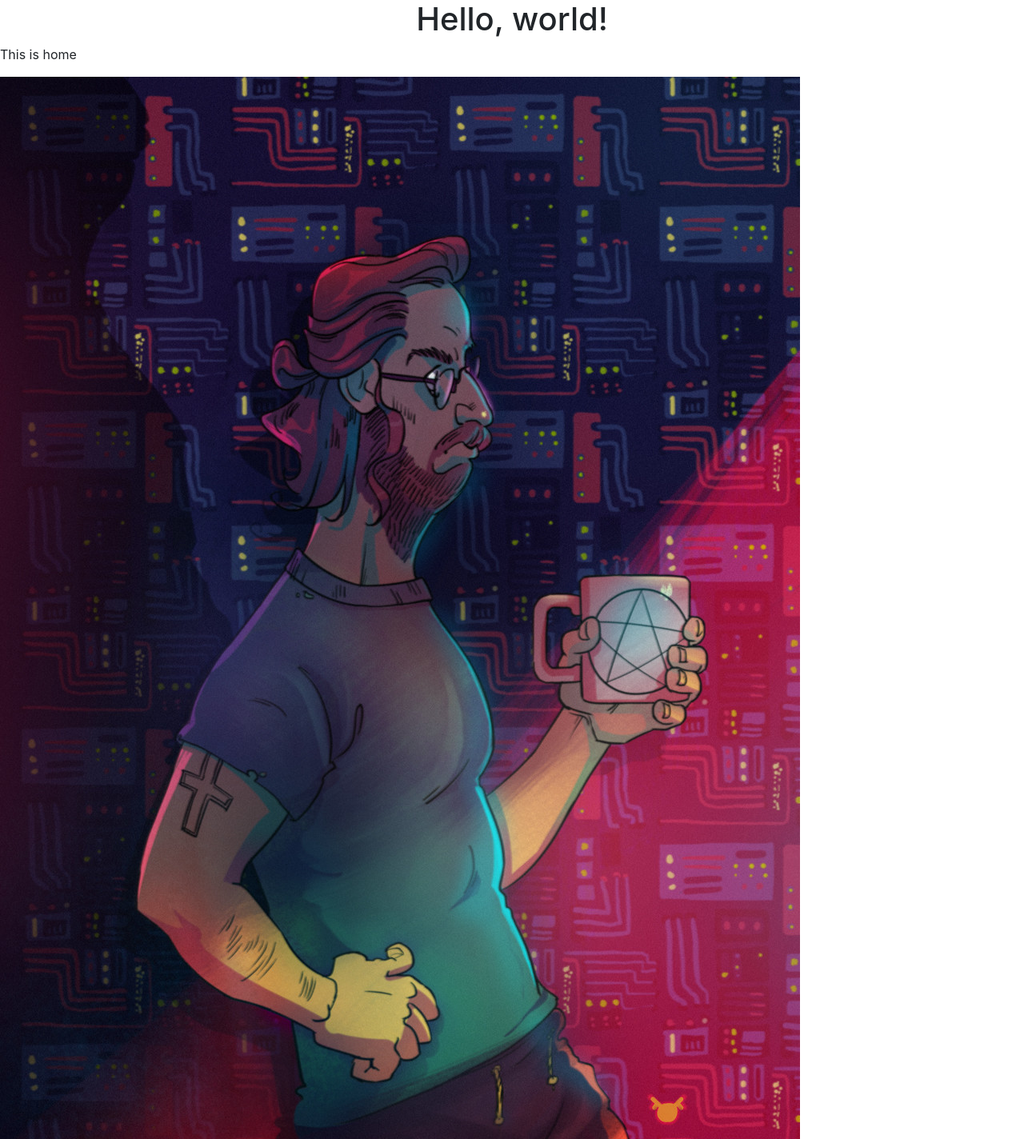
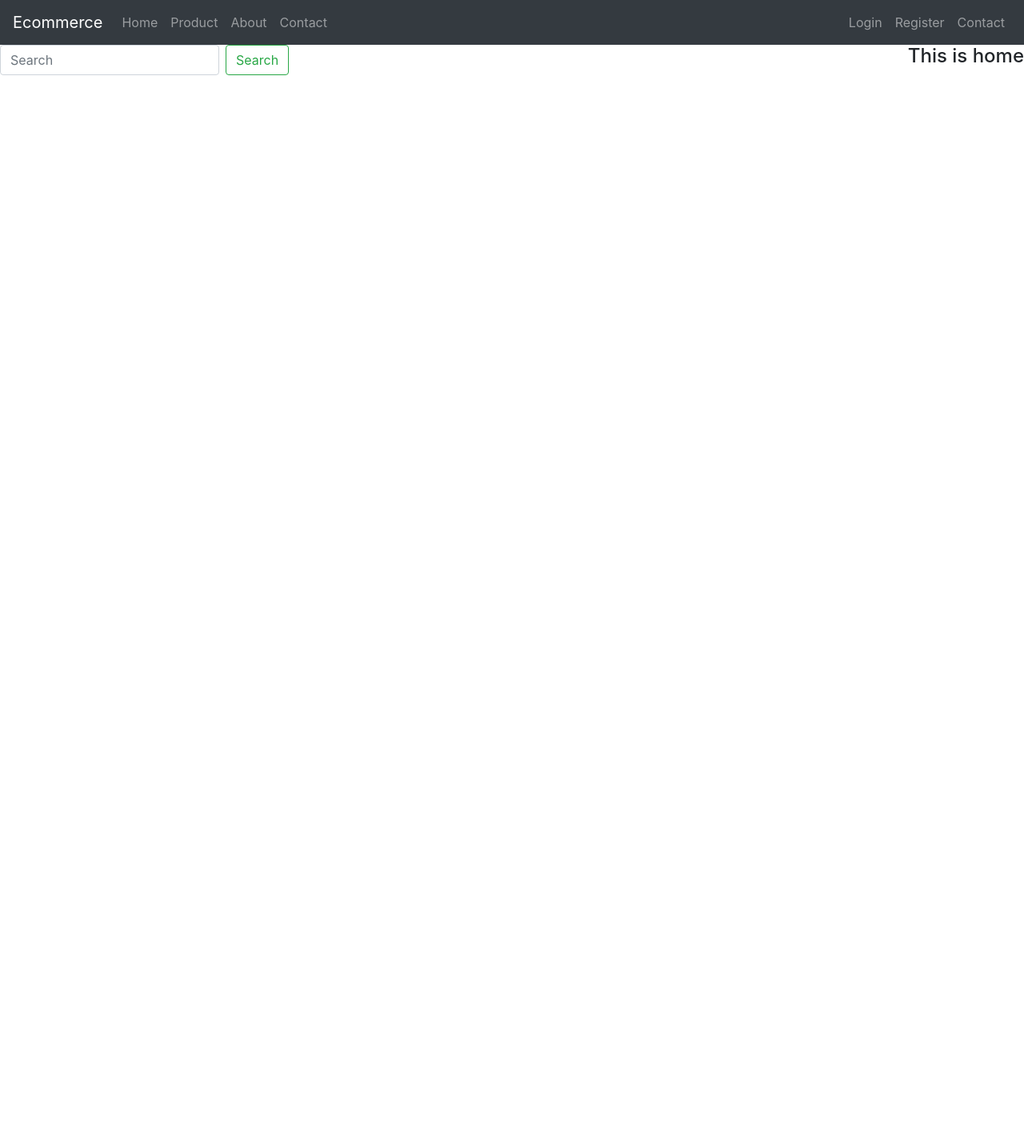
Before and after one commit to RomjanHossain/EcommerCe, a Django app: page / in a window 1280 px wide. Shown: the whole page at 80% size. After the commit the page ends 94 px from the top, so only its background shows below. Run offline with Django 3.2, Linux system fonts and the light colour scheme; some libraries are stand-ins or nearby versions.

Commit message:
templete url setting

```diff
--- a/basic/urls.py
+++ b/basic/urls.py
@@ -9,6 +9,7 @@ urlpatterns = [
     path('contact/', views.contact, name='contact'),
     path('login/', views.login_page, name='login'),
     path('regi/', views.register_page, name='regi'),
+    path('logout', views.logout_user, name='logout'),
 ]
 
 if settings.DEBUG:
--- a/basic/views.py
+++ b/basic/views.py
@@ -1,7 +1,7 @@
 from django.shortcuts import render, redirect
 from django.http import HttpResponse
 from .forms import ContactForm, Loginform, Registerform
-from django.contrib.auth import authenticate, login, get_user_model
+from django.contrib.auth import authenticate, login, get_user_model, logout
 # Create your views here.
 
 
@@ -66,3 +66,9 @@ def register_page(request):
         password = form.cleaned_data.get('password')
         new_user = User.objects.create_user(username, email, password)
     return render(request, 'auth/regi.html', context)
+
+
+def logout_user(request):
+    logout(request)
+    # messages.success(request, "You're logged out, bitch!")
+    return redirect('home')
--- a/product/models.py
+++ b/product/models.py
@@ -10,7 +10,8 @@ class Product(models.Model):
     slug = models.SlugField(blank=True, unique=True)
     description = models.TextField()
     price = models.DecimalField(decimal_places=2, max_digits=19)
-    image = models.ImageField(upload_to=upload_image_path, null=True, blank=True)
+    image = models.ImageField(default='img/no_img.png',
+                              upload_to=upload_image_path, null=True, blank=True)
     featured = models.BooleanField(default=False)
 
     def __str__(self):
--- a/templates/home.html
+++ b/templates/home.html
@@ -14,16 +14,64 @@
 </head>
 
 <body>
-    <h1>Hello, world!</h1>
-    <p>{{title}}</p>
+    <nav class="navbar navbar-expand-lg navbar-dark bg-dark">
+        <a class="navbar-brand" href="{%url 'home'%}">Ecommerce</a>
+        <button class="navbar-toggler" type="button" data-toggle="collapse" data-target="#navbarSupportedContent" aria-controls="navbarSupportedContent" aria-expanded="false" aria-label="Toggle navigation">
+            <span class="navbar-toggler-icon"></span>
+        </button>
+
+        <div class="collapse navbar-collapse" id="navbarSupportedContent">
+            <ul class="navbar-nav mr-auto">
+                <li class="nav-item {%if request.path == home %}active{%endif%}">
+                    <a class="nav-link" href="{%url 'home'%}">Home <span class="sr-only">(current)</span></a>
+                </li>
+                <li class="nav-item {%if request.path == prod %}active{%endif%}">
+                    <a class="nav-link" href="{%url 'prod'%}">Product</a>
+                </li>
+                <li class="nav-item {%if request.path == about %}active{%endif%}">
+                    <a class="nav-link" href="{%url 'about'%}">About</a>
+                </li>
+                <li class="nav-item {%if request.path == contact %}active{%endif%}">
+                    <a class="nav-link" href="{%url 'contact'%}">Contact</a>
+                </li>
+            </ul>
+            <ul class="navbar-nav mr-right">
+                {%if user.is_authenticated%}
+                <li class="nav-item {%if request.path == logout %}active{%endif%}">
+                    <a class="nav-link" href="{%url 'logout'%}">Logout</a>
+                </li>
+
+                {%else%}
+                <li class="nav-item {%if request.path == login %}active{%endif%}">
+                    <a class="nav-link" href="{%url 'login'%}">Login</a>
+                </li>
+
+
+                <li class="nav-item {%if request.path == regi %}active{%endif%}">
+                    <a class="nav-link" href="{%url 'regi'%}">Register</a>
+                </li>
+                {%endif%}
+                <li class="nav-item">
+                    <a class="nav-link" href="{%url 'contact'%}">Contact</a>
+                </li>
+            </ul>
+        </div>
+    </nav>
     {%if user.is_authenticated %}
     <div class="container row">
         <h1>Primium Content</h1>
         <p>Yeah babe!</p>
+
     </div>
     {%endif%}
     {%block content%}
-    <img src="{% static 'img/gilfoyed.jpg'%}" alt="">
+    <h4 class="float-right">{{title}}</h4>
+    <form class="form-inline my-2 my-lg-0 mx-auto">
+        <input class="form-control mr-sm-2" type="search" placeholder="Search" aria-label="Search">
+        <button class="btn btn-outline-success my-2 my-sm-0" type="submit">Search</button>
+    </form>
+
+
     {%endblock%}
 
     <!-- Optional JavaScript -->
```
Also changed, not shown: product/templates/product/prod.html (+17 -7 lines), db.sqlite3, product/migrations/0006_auto_20200123_1622.py (added).
